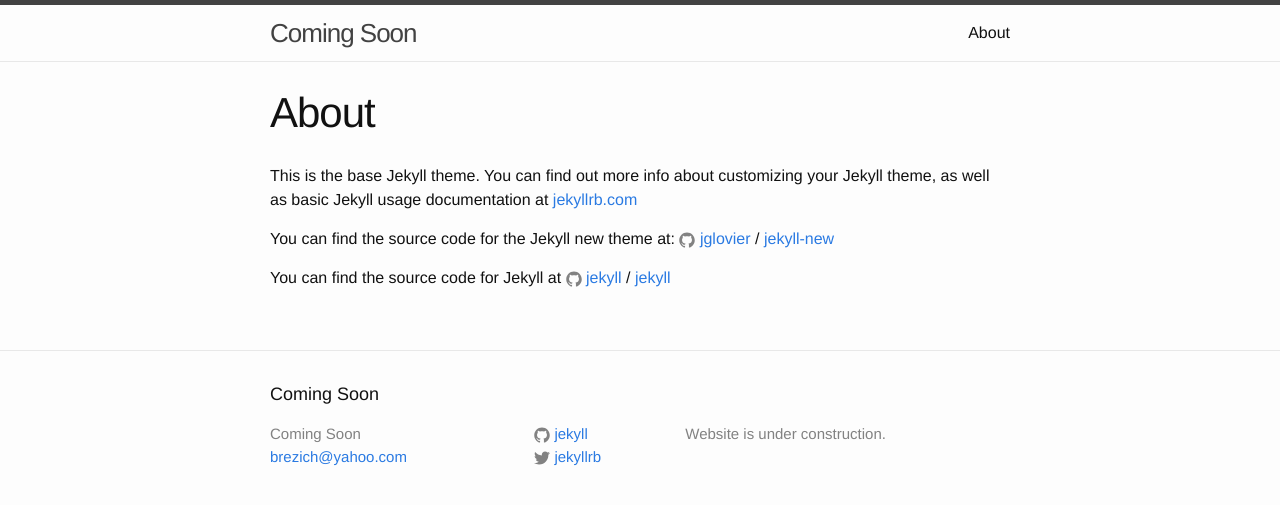
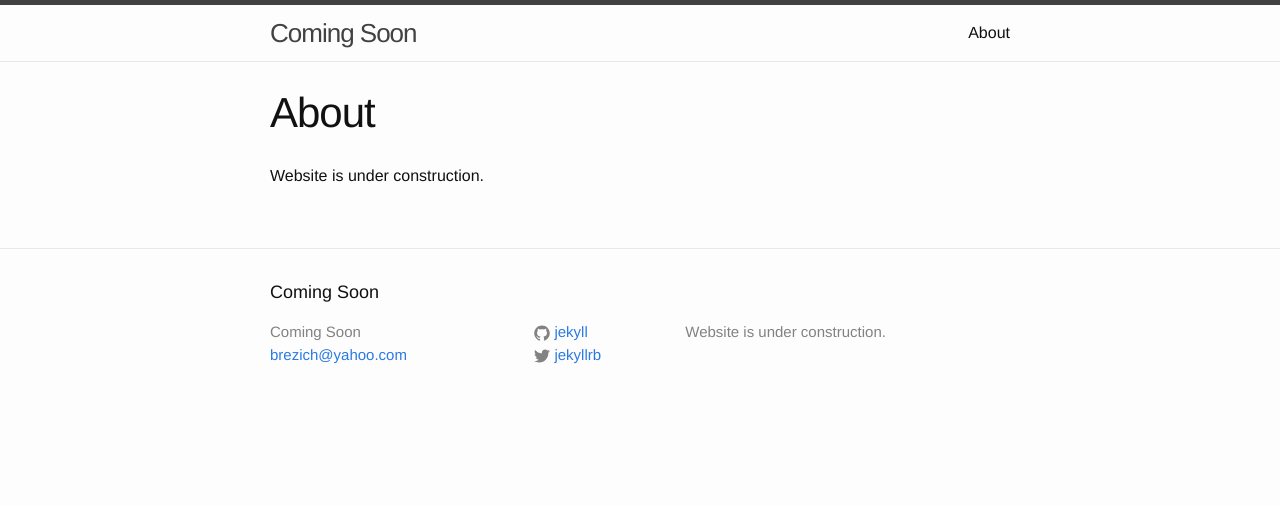
Before and after one commit to brezich/brezich.github.io, a Jekyll site: the page built from about.md, in a window 1280 px wide. Shown: the top 505 px of the page. Built offline with Jekyll 4.4.1, drawn with Linux system fonts in a browser that asks for light colours.

Commit message:
Update about.md

```diff
--- a/about.md
+++ b/about.md
@@ -4,12 +4,4 @@ title: About
 permalink: /about/
 ---
 
-This is the base Jekyll theme. You can find out more info about customizing your Jekyll theme, as well as basic Jekyll usage documentation at [jekyllrb.com](http://jekyllrb.com/)
-
-You can find the source code for the Jekyll new theme at:
-{% include icon-github.html username="jglovier" %} /
-[jekyll-new](https://github.com/jglovier/jekyll-new)
-
-You can find the source code for Jekyll at
-{% include icon-github.html username="jekyll" %} /
-[jekyll](https://github.com/jekyll/jekyll)
+Website is under construction.
```
